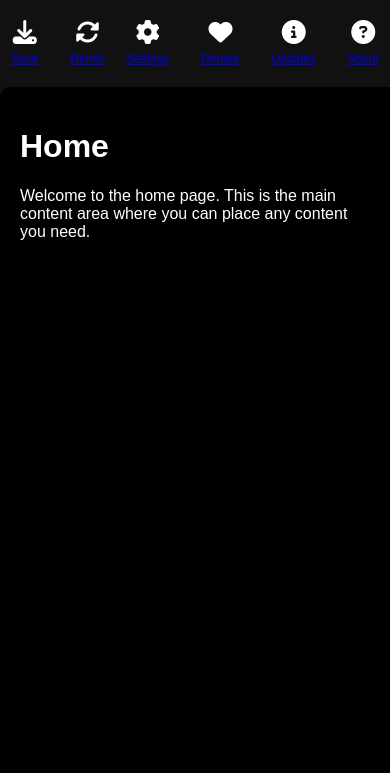
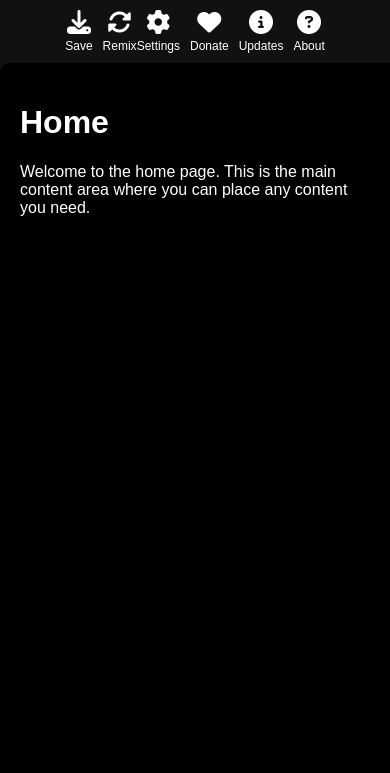
Before and after one commit to gpradinett/notty, a FastAPI app: page /v1 in a window 390 px wide. Shown: the top 773 px of the page. Run offline with FastAPI, Linux system fonts and the light colour scheme.

Commit message:
✅Added complete CSS for responsive layout and updated sidebar styling in HTML.

```diff
--- a/static/estilos.css
+++ b/static/estilos.css
@@ -101,13 +101,27 @@
 }
 
 nav .nav-item i,
-.sidebar {
-  color: var(--text-color); /* Usar la variable de color blanco definida */
+nav .nav-item span {
+  color: var(--text-color);
+}
+
+nav .nav-item a {
+  text-decoration: none;
+  color: var(--text-color);
+  display: flex;
+  flex-direction: column;
+  align-items: center;
 }
 
 nav .nav-item:hover {
   background-color: #9b40fc;
   transform: translateX(5px);
+}
+
+/* Espaciado para los ítems de abajo */
+.sidebar-bottom ul {
+  padding: 0;
+  margin-top: auto;
 }
 
 /* Responsive para pantallas pequeñas */
@@ -127,6 +141,7 @@
     width: 100%;
     flex-direction: row;
     justify-content: center;
+    padding: 10px 0;
   }
 
   nav ul {
```
Lines whose indentation alone changed are shown as unchanged.
